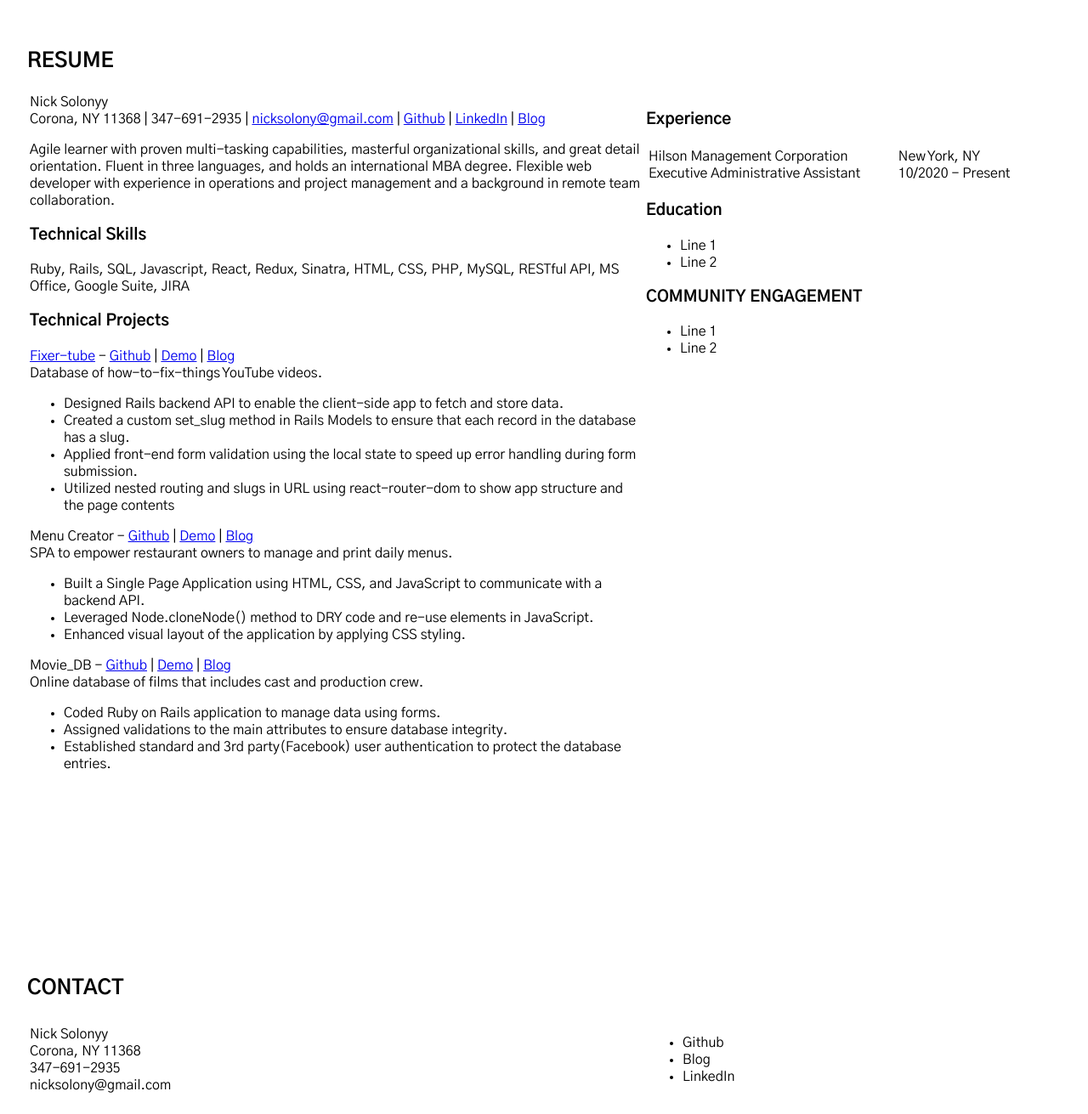
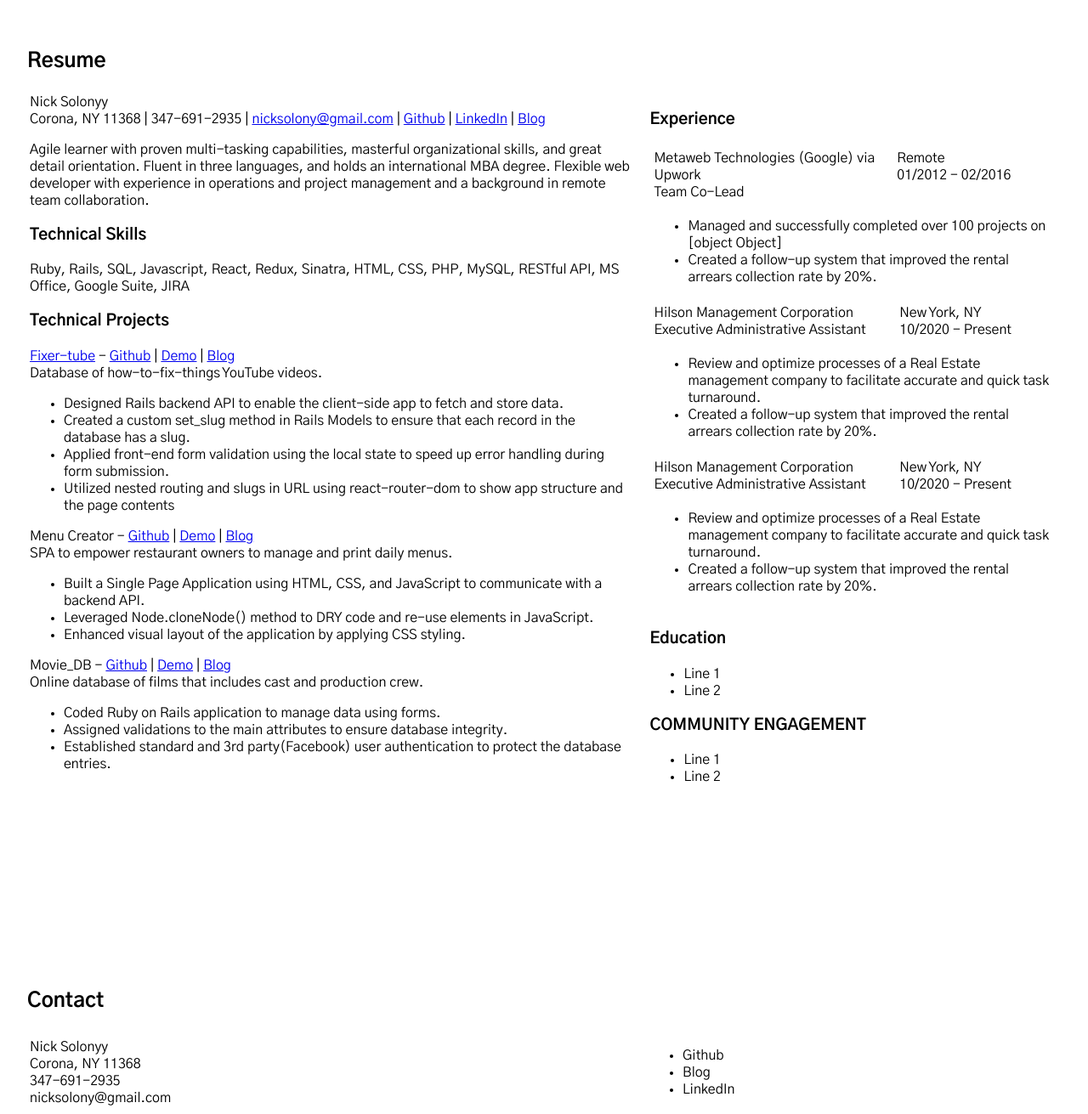
Before and after one commit to nicksolony/portfolio-frontend, a React (Create React App) app: page / in a window 1280 px wide. Shown: the part 1467-2778 px from the top of the page at 85% size. Built offline with nearby package versions, Linux system fonts and the light colour scheme.

Commit message:
changed headers to normal style

```diff
--- a/src/App.js
+++ b/src/App.js
@@ -66,6 +66,22 @@ class App extends Component {
       blog: "http://medium.com/@nicksolonyy",
       jobs:[
         {
+          company:"Metaweb Technologies (Google) via Upwork",
+          location: "Remote",
+          position: "Team Co-Lead",
+          from:"01/2012",
+          to:"02/2016",
+          bullets:[`Managed and successfully completed over 100 projects on ${<a href="https://en.wikipedia.org/wiki/Google_Knowledge_Graph">Google Knowledge Graph.</a>}`,'Created a follow-up system that improved the rental arrears collection rate by 20%.']
+        },
+        {
+          company:"Hilson Management Corporation",
+          location: "New York, NY",
+          position: "Executive Administrative Assistant",
+          from:"10/2020",
+          to:"Present",
+          bullets:['Review and optimize processes of a Real Estate management company to facilitate accurate and quick task turnaround.','Created a follow-up system that improved the rental arrears collection rate by 20%.']
+        },
+        {
           company:"Hilson Management Corporation",
           location: "New York, NY",
           position: "Executive Administrative Assistant",
--- a/src/components/ResumeExperience.js
+++ b/src/components/ResumeExperience.js
@@ -6,15 +6,29 @@ const ResumeExperience = (data) => {
             <h3>Experience</h3>
             <table>
                 {data.jobs.reverse().map(job=>{
-                    return <tr>
+                    return <row>
+                    <tr>
                         <td className="ColumnLeft">
                             {job.company}<br/>
                             {job.position}
+
                         </td>
                         <td className="ColumnRight">{job.location}<br/>
                         {job.from} - {job.to}
                         </td>
                     </tr>
+                    <tr>
+                        <td colspan="2">
+                        <ul>
+                            {job.bullets.map(bullet=>{
+                                return <li>
+                                    {bullet}
+                                </li>
+                            })}
+                        </ul>
+                        </td>
+                    </tr>
+                    </row>
                 })}
             </table>
         </div>
--- a/src/contents/Contact.js
+++ b/src/contents/Contact.js
@@ -7,7 +7,7 @@ class Resume extends Component {
     render() {
         return (
             <div id="Contact" className="component">
-                <h2>CONTACT</h2>
+                <h2>Contact</h2>
                 <table>
                     <tr>
                         <td className="ColumnLeft">
--- a/src/contents/Projects.js
+++ b/src/contents/Projects.js
@@ -5,7 +5,7 @@ class Projects extends Component {
     render() {
         return (
             <div id='Projects' className="component">
-                <h2>PROJECTS</h2>
+                <h2>Projects</h2>
                 <div className="sectionContent">
                 <table>
                 <tr>
--- a/src/contents/Resume.js
+++ b/src/contents/Resume.js
@@ -10,7 +10,7 @@ class Resume extends Component {
     render() {
         return (
             <div id='Resume' className="component">
-                <h2>RESUME</h2>
+                <h2>Resume</h2>
                 <table>
                     <tr>
                         <td className="ColumnLeft">
@@ -20,6 +20,7 @@ class Resume extends Component {
 
                             <ResumeProjects projects = {this.props.state.projects}/>
                         </td>
+                        <td width="10vw"></td>
                         <td className="ColumnRight">
                             <ResumeExperience jobs={this.props.state.resume.jobs}/>
                             <ResumeEducation/>
--- a/src/contents/Skills.js
+++ b/src/contents/Skills.js
@@ -4,7 +4,7 @@ class Skills extends Component {
     render() {
         return (
         <div id="Skills" className="component">
-            <h2>TECHNICAL SKILLS</h2>
+            <h2>Technical Skills</h2>
             <ul>
                 {this.props.skills.map(skill => {
                     return <li>{skill}</li>
```
